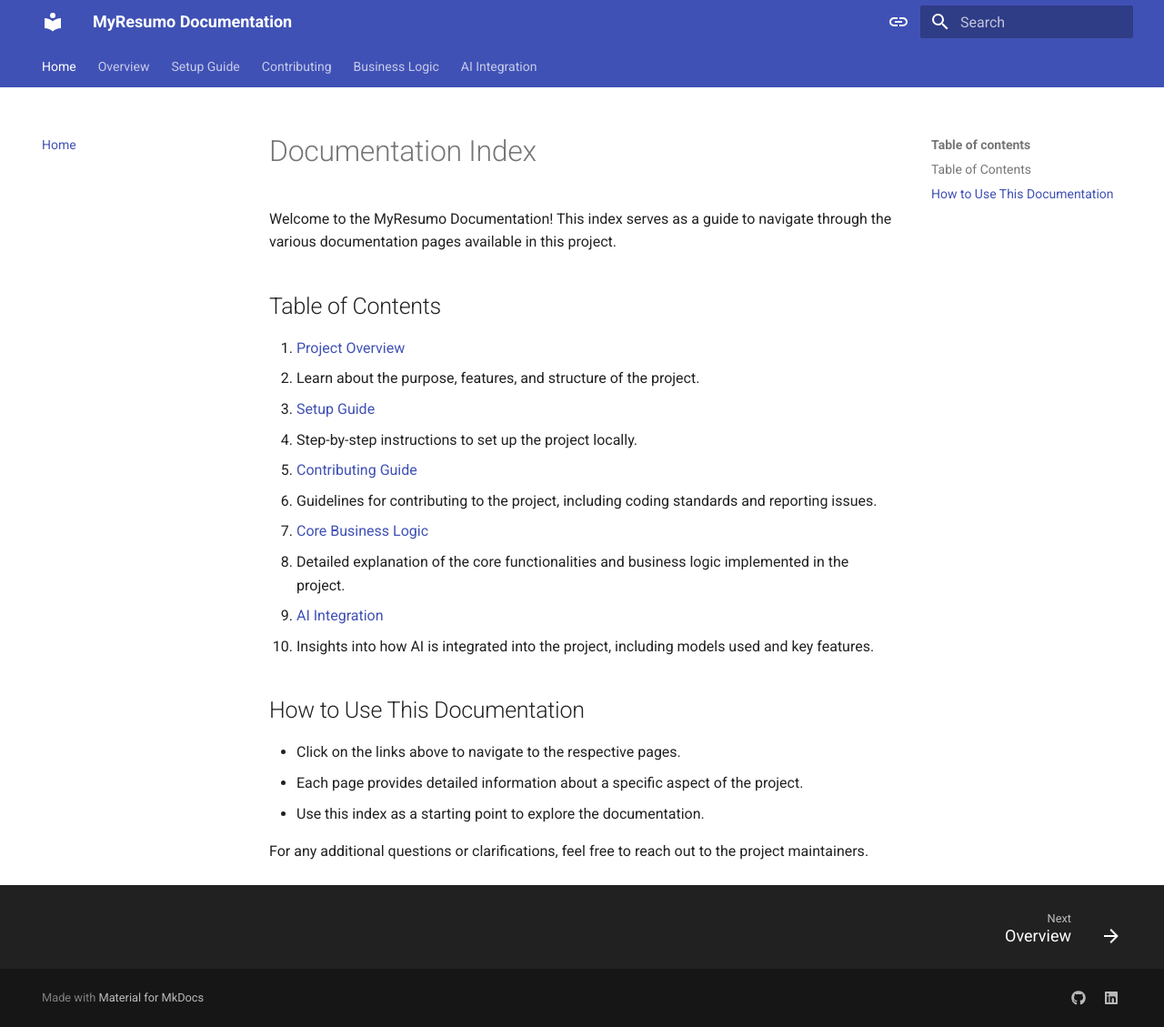
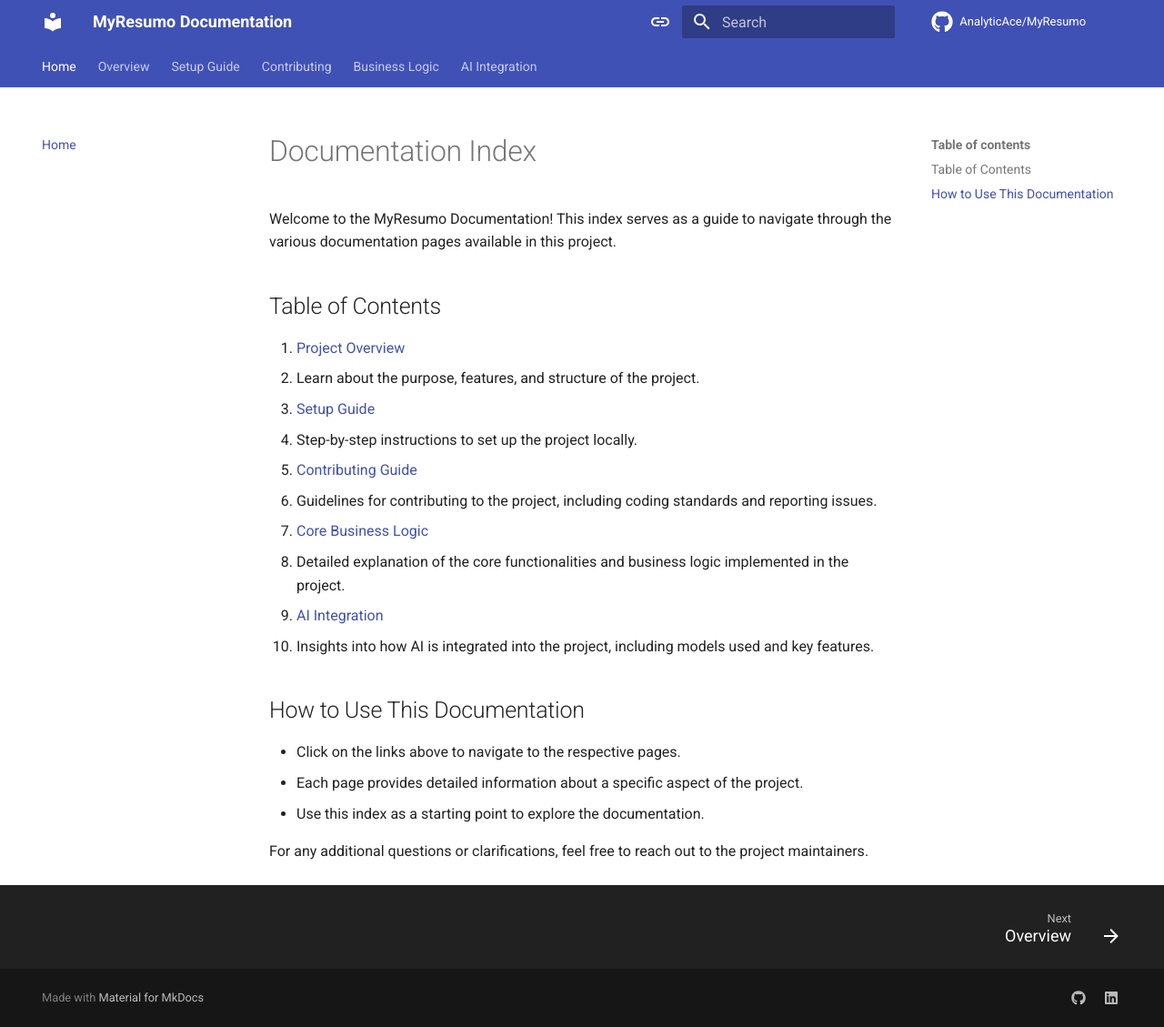
Before and after one commit to AnalyticAce/MyResumo, an MkDocs documentation site: the page built from docs/index.md, in a window 1280 px wide and 1129 px high. Shown: the whole window at 91% size. Built offline with MkDocs 1.6.1 and Material for MkDocs 9.7.7, drawn with Linux system fonts in a browser that asks for light colours; nearby versions of some CDN libraries; library files that are not in the unit come from our copies; comment, search, counter and statistics services are not loaded.

Commit message:
chore(docs): update mkdocs configuration by removing duplicate site_url and unused favicon/logo entries

```diff
--- a/mkdocs.yml
+++ b/mkdocs.yml
@@ -1,11 +1,13 @@
 site_name: MyResumo Documentation
+site_url: https://analyticace.github.io/MyResumo/
 site_description: >-
   MyResumo is a powerful tool that helps you summarize and analyze your data
   efficiently. This documentation provides a comprehensive guide to using
   MyResumo, including setup instructions, business logic, and AI integration.
 site_author: DOSSEH Shalom
-site_url: https://analyticace.github.io/MyResumo/
-site_repo: https://github.com/AnalyticAce/MyResumo
+
+repo_name: AnalyticAce/MyResumo
+repo_url: https://github.com/AnalyticAce/MyResumo
 
 theme:
   name: material
@@ -43,8 +45,8 @@
       toggle:
         icon: material/toggle-switch-off
         name: Switch to system preference
-
-  favicon: assets/image/favicon.ico
+  # logo: assets/image/logo.png
+  # favicon: assets/image/favicon.ico
   icon:
     repo: fontawesome/brands/github
 
@@ -76,14 +78,14 @@
             Thanks for your feedback!
 
 markdown_extensions:
-  - pymdownx.arithmatex:
-      generic: true
   - pymdownx.superfences
   - pymdownx.highlight:
       anchor_linenums: true
   - pymdownx.inlinehilite
   - pymdownx.snippets
   - admonition
+  - pymdownx.arithmatex:
+      generic: true
   - footnotes
   - pymdownx.details
   - pymdownx.mark
@@ -125,17 +127,15 @@
         - name: mermaid
           class: mermaid
           format: !!python/name:pymdownx.superfences.fence_code_format
+  - pymdownx.tabbed:
+      alternate_style: true
+      combine_header_slug: true
+      slugify: !!python/object/apply:pymdownx.slugs.slugify
+        kwds:
+          case: lower
   - pymdownx.tasklist:
       custom_checkbox: true
   - pymdownx.tilde
-
-extra_javascript:
-  - javascripts/katex.js
-  - https://unpkg.com/katex@0/dist/katex.min.js
-  - https://unpkg.com/katex@0/dist/contrib/auto-render.min.js
-
-extra_css:
-  - https://unpkg.com/katex@0/dist/katex.min.css
 
 nav:
   - Home: index.md
```
